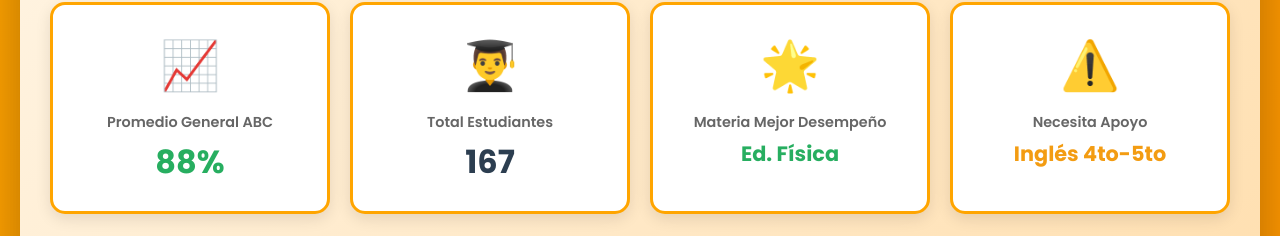
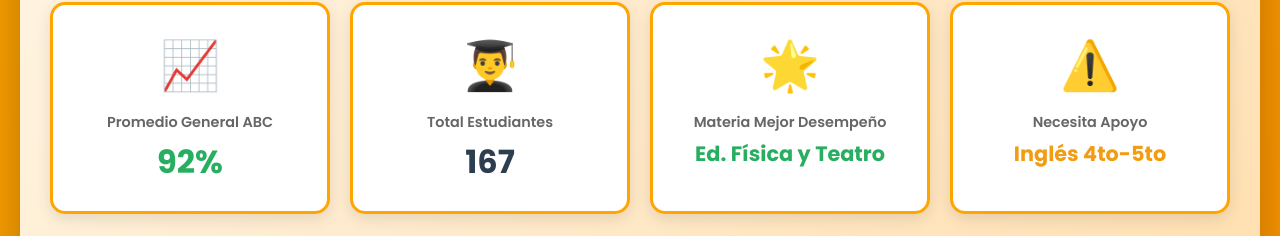
Before and after one commit to tercero-cgv/sistema-calificaciones-abc, a plain HTML site: page dashboard-30-semanas.html in a window 1280 px wide. Shown: the part 267-503 px from the top of the page. Drawn offline with nearby package versions, Linux system fonts and the light colour scheme.

Commit message:
Update dashboard-30-semanas.html

```diff
--- a/dashboard-30-semanas.html
+++ b/dashboard-30-semanas.html
@@ -428,7 +428,7 @@
             <div class="stat-card success">
                 <div class="icon">📈</div>
                 <div class="label">Promedio General ABC</div>
-                <div class="value">88%</div>
+                <div class="value">92%</div>
             </div>
             <div class="stat-card">
                 <div class="icon">👨‍🎓</div>
@@ -438,7 +438,7 @@
             <div class="stat-card success">
                 <div class="icon">🌟</div>
                 <div class="label">Materia Mejor Desempeño</div>
-                <div class="value" style="font-size: 1.3em;">Ed. Física</div>
+                <div class="value" style="font-size: 1.3em;">Ed. Física y Teatro</div>
             </div>
             <div class="stat-card warning">
                 <div class="icon">⚠️</div>
```
